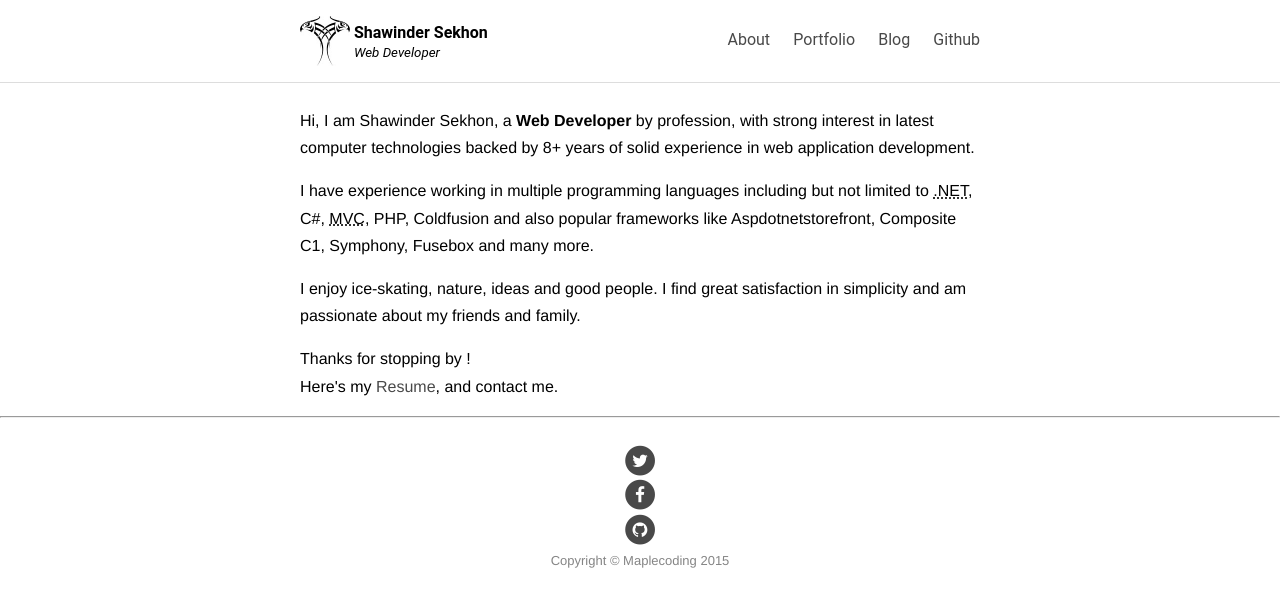
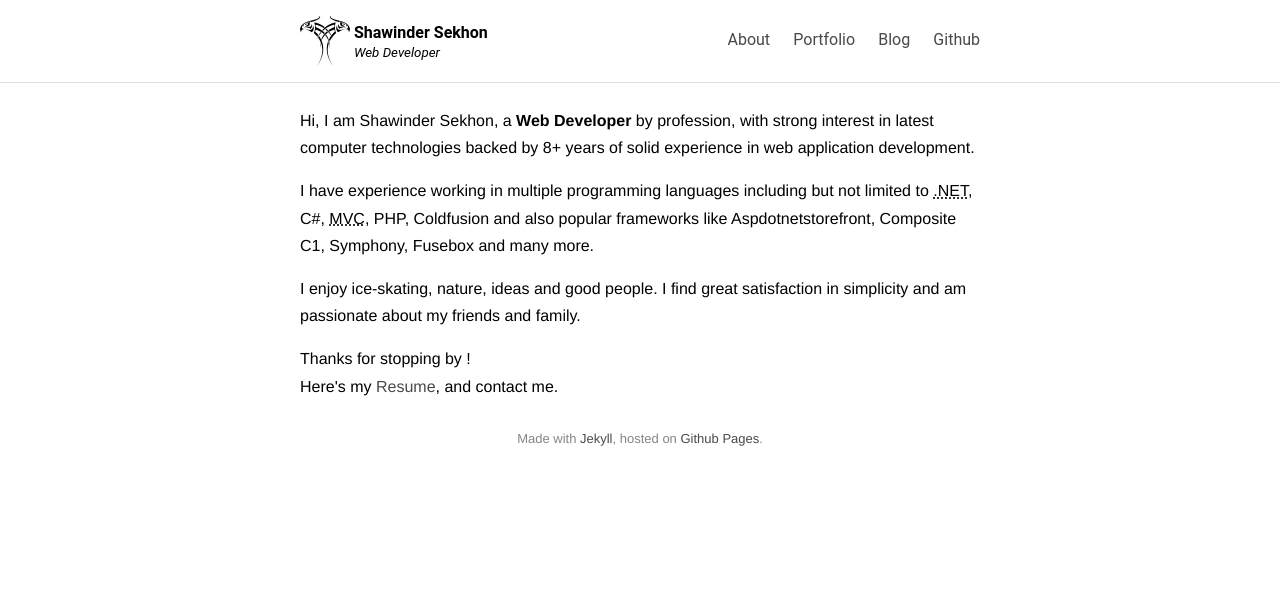
Before and after one commit to shawinder/shawinder.github.io, a Jekyll site: the page built from index.html, in a window 1280 px wide. Shown: the top 607 px of the page. Built offline with Jekyll 4.4.1, drawn with Linux system fonts in a browser that asks for light colours; nearby versions of some CDN libraries.

Commit message:
Update master.html

```diff
--- a/_layouts/master.html
+++ b/_layouts/master.html
@@ -60,43 +60,39 @@
 
 	</div>
 
-	<hr>
-
 	<!-- Footer -->
 	<footer>
-	    <div class="container">
-	        <div class="row">
-	            <div class="col-lg-8 col-lg-offset-2 col-md-10 col-md-offset-1">
-	                <ul class="list-inline text-center">
+	    <p>
+	      Made with <a href="http://jekyllrb.com/" target="_blank">Jekyll</a>,
+	      hosted on <a href="https://github.com/shawinder/shawinder.github.io" target="_blank">Github Pages</a>.
+	    </p>
+	    <ul class="links">
 	      <li>
-	                        <a href="#">
-	                            <span class="fa-stack fa-lg">
-	                                <i class="fa fa-circle fa-stack-2x"></i>
-	                                <i class="fa fa-twitter fa-stack-1x fa-inverse"></i>
-	                            </span>
+	        <a href="https://github.com/shawinder" title="See my code on GitHub" target="_blank">
+	          <i class="fa-github"></i>
 	        </a>
 	      </li>
 	      <li>
-	                        <a href="#">
-	                            <span class="fa-stack fa-lg">
-	                                <i class="fa fa-circle fa-stack-2x"></i>
-	                                <i class="fa fa-facebook fa-stack-1x fa-inverse"></i>
-	                            </span>
+	        <a href="https://twitter.com/intent/follow?screen_name=shawindersekhon" title="Follow me on Twitter" target="_blank">
+	          <i class="fa-twitter"></i>
 	        </a>
 	      </li>
 	      <li>
-	                        <a href="#">
-	                            <span class="fa-stack fa-lg">
-	                                <i class="fa fa-circle fa-stack-2x"></i>
-	                                <i class="fa fa-github fa-stack-1x fa-inverse"></i>
-	                            </span>
+	        <a href="https://www.linkedin.com/in/shawindersekhon" title="Connect with me on LinkedIn" target="_blank">
+	          <i class="fa-linkedin"></i>
+	        </a>
+	      </li>
+	      <li>
+	        <a href="#" title="Browse my bookmarks about Programming" target="_blank">
+	          <i class="fa-bookmarks"></i>
+	        </a>
+	      </li>
+	      <li>
+	        <a href="blog/atom.xml" title="Subscribe to my blog with RSS">
+	          <i class="fa-feed"></i>
 	        </a>
 	      </li>
 	    </ul>
-	                <p class="copyright text-muted">Copyright &copy; Maplecoding {{ site.time | date: '%Y' }}</p>
-	            </div>
-	        </div>
-	    </div>
 	  </footer>
 
 	<!-- jQuery -->
```
Lines whose indentation alone changed are shown as unchanged.
